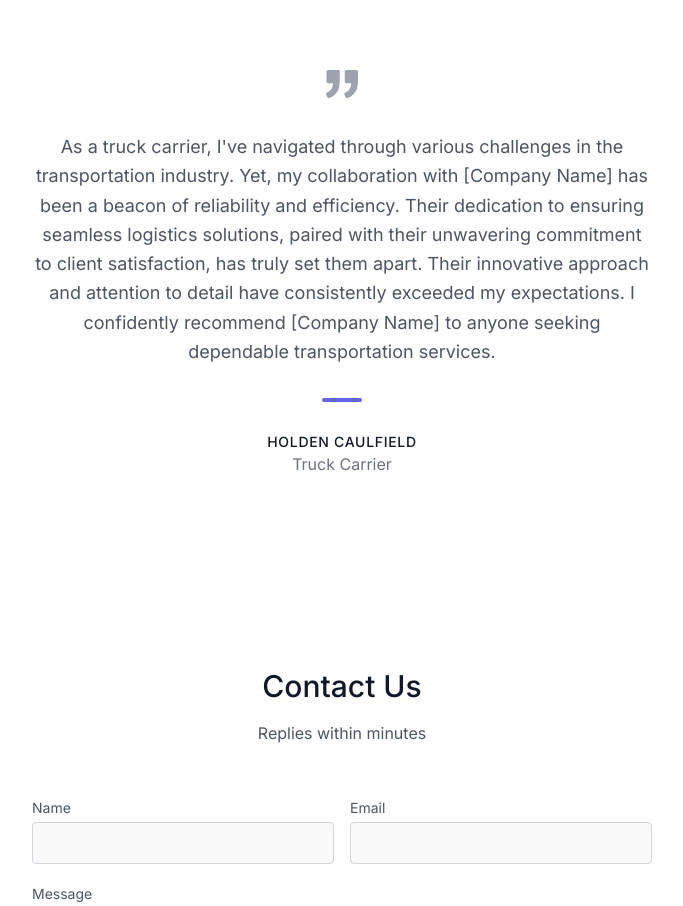
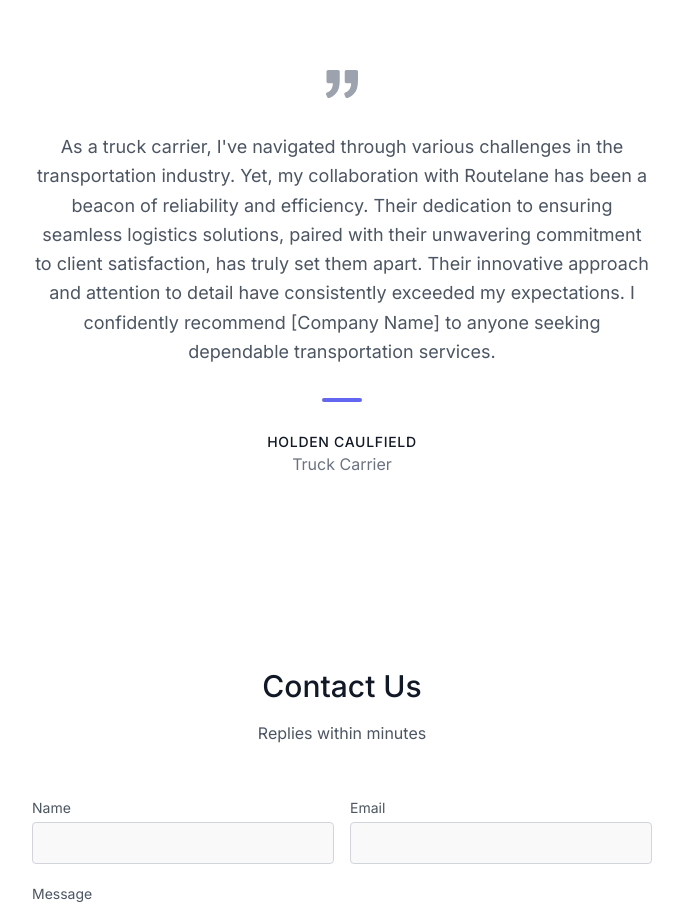
Before and after one commit to LaeeqtheDev/Routelane, a Next.js app: page / in a window 1280 px wide. Shown: the part 2560-3466 px from the top of the page, without its empty margins (298-981 px from the left). Built offline with nearby package versions, Linux system fonts and the light colour scheme.

Commit message:
Update Testimppnal.js

```diff
--- a/app/components/Testimppnal.js
+++ b/app/components/Testimppnal.js
@@ -8,7 +8,7 @@ const Testimonial = () => {
           <svg xmlns="http://www.w3.org/2000/svg" fill="currentColor" className="inline-block w-8 h-8 text-gray-400 mb-8" viewBox="0 0 975.036 975.036">
             <path d="M925.036 57.197h-304c-27.6 0-50 22.4-50 50v304c0 27.601 22.4 50 50 50h145.5c-1.9 79.601-20.4 143.3-55.4 191.2-27.6 37.8-69.399 69.1-125.3 93.8-25.7 11.3-36.8 41.7-24.8 67.101l36 76c11.6 24.399 40.3 35.1 65.1 24.399 66.2-28.6 122.101-64.8 167.7-108.8 55.601-53.7 93.7-114.3 114.3-181.9 20.601-67.6 30.9-159.8 30.9-276.8v-239c0-27.599-22.401-50-50-50zM106.036 913.497c65.4-28.5 121-64.699 166.9-108.6 56.1-53.7 94.4-114.1 115-181.2 20.6-67.1 30.899-159.6 30.899-277.5v-239c0-27.6-22.399-50-50-50h-304c-27.6 0-50 22.4-50 50v304c0 27.601 22.4 50 50 50h145.5c-1.9 79.601-20.4 143.3-55.4 191.2-27.6 37.8-69.4 69.1-125.3 93.8-25.7 11.3-36.8 41.7-24.8 67.101l35.9 75.8c11.601 24.399 40.501 35.2 65.301 24.399z"></path>
           </svg>
-          <p className="leading-relaxed text-lg">As a truck carrier, I've navigated through various challenges in the transportation industry. Yet, my collaboration with [Company Name] has been a beacon of reliability and efficiency. Their dedication to ensuring seamless logistics solutions, paired with their unwavering commitment to client satisfaction, has truly set them apart. Their innovative approach and attention to detail have consistently exceeded my expectations. I confidently recommend [Company Name] to anyone seeking dependable transportation services.</p>
+          <p className="leading-relaxed text-lg">As a truck carrier, I've navigated through various challenges in the transportation industry. Yet, my collaboration with Routelane has been a beacon of reliability and efficiency. Their dedication to ensuring seamless logistics solutions, paired with their unwavering commitment to client satisfaction, has truly set them apart. Their innovative approach and attention to detail have consistently exceeded my expectations. I confidently recommend [Company Name] to anyone seeking dependable transportation services.</p>
           <span className="inline-block h-1 w-10 rounded bg-indigo-500 mt-8 mb-6"></span>
           <h2 className="text-gray-900 font-medium title-font tracking-wider text-sm">HOLDEN CAULFIELD</h2>
           <p className="text-gray-500">Truck Carrier</p>
```
